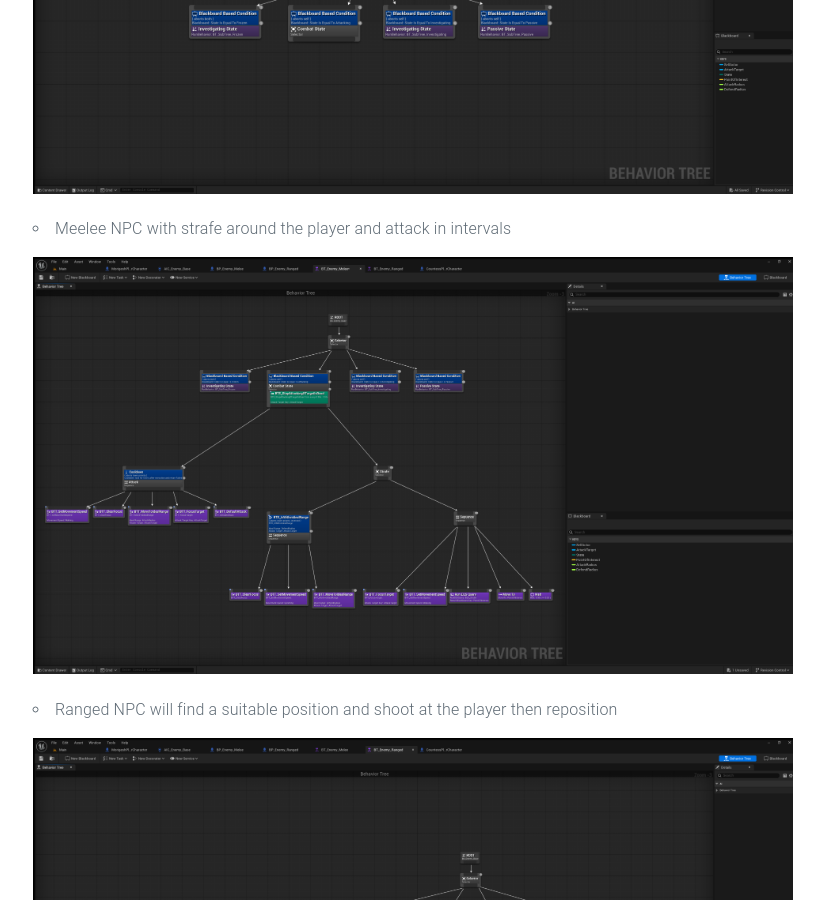
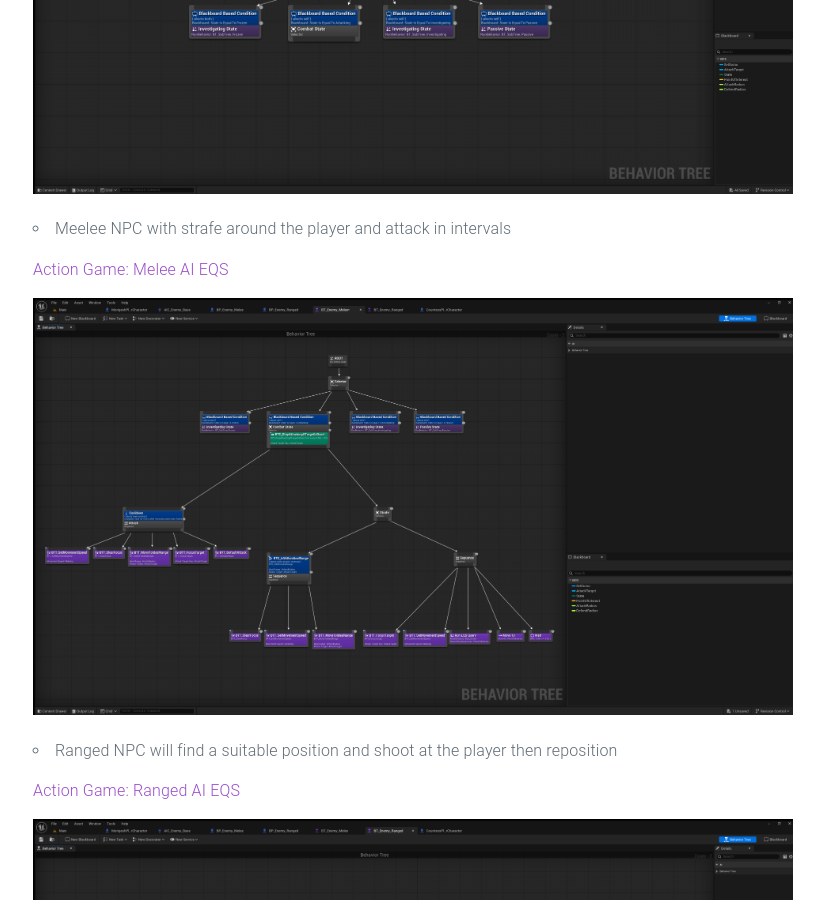
Before and after one commit to Chris-Trafton/Chris-Trafton.github.io, a Jekyll site: the page built from _posts/2025-09-22-actiongameai.md, in a window 1280 px wide and 900 px high, scrolled down 770 px. Shown: the whole window, without its empty margins (227-1051 px from the left). Built offline with Jekyll 4.4.1, drawn with Linux system fonts in a browser that asks for light colours; some of the changed text lies outside the part shown.

Commit message:
added more videos to some posts

```diff
--- a/_posts/2025-09-22-actiongameai.md
+++ b/_posts/2025-09-22-actiongameai.md
@@ -18,9 +18,13 @@ Behavior Trees:
 
 - Meelee NPC with strafe around the player and attack in intervals
 
+[Action Game: Melee AI EQS](https://youtu.be/xbf2-WCc4ro)
+
 ![Picture 2](/assets/action_btmelee.png)
 
 - Ranged NPC will find a suitable position and shoot at the player then reposition
+
+[Action Game: Ranged AI EQS](https://youtu.be/dyk5XXeMC_A)
 
 ![Picture 3](/assets/action_btranged.png)
 
@@ -39,6 +43,8 @@ Sub-Trees:
 Tasks & Enviromental Queries:
 
 - Moves the enemy along the patrol route
+
+[Action Game: AI Patrol](https://youtu.be/Jw8IOG2MhtU)
 
 ![Picture 7](/assets/action_bttpatrol.png)
 
@@ -75,6 +81,8 @@ AI Controller:
 - Initializes all enemies and defaults their state to passive
 - Creates the perception for each enemy: sight, sound, & damage
 
+[Action Game: AI Perception](https://youtu.be/UEzTDOF1PDM)
+
 ![Picture 14](/assets/action_aic.png)
 
 
@@ -100,4 +108,6 @@ Blueprint Interfaces & Damage Struct:
 
 - Structure used to store different types of damage and modifiers, like blockable or uninterruptable
 
+[Action Game: Damage System](https://youtu.be/JLm76TPus84)
+
 ![Picture 18](/assets/action_sdamage.png)
```
Also changed, not shown: _posts/2024-04-01-dronetracking.md (+2 -2 lines), _posts/2024-10-02-drgame.md (+2 -0 lines), _posts/2024-10-02-sensortofirestore.md (+2 -0 lines), _posts/2024-12-01-disputesanddiplomacy.md (+2 -0 lines).
